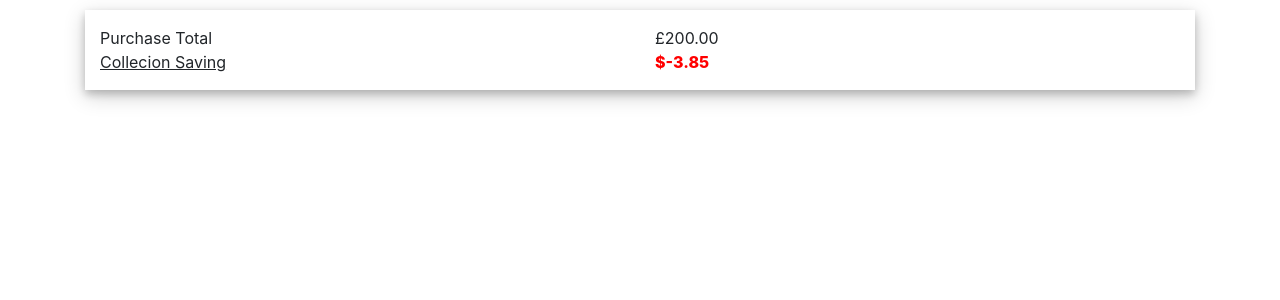
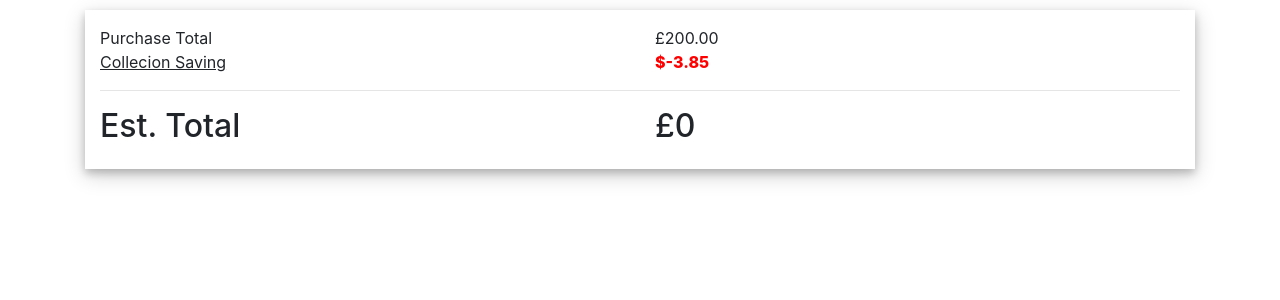
Before and after one commit to DanielCripps94/Checkout-page, a React (Create React App) app in the folder checkout-page/: page / in a window 1280 px wide. Shown: the top 300 px of the page. Built offline with nearby package versions, Linux system fonts and the light colour scheme.

Commit message:
EstimatedTotal component complete

```diff
--- a/checkout-page/src/App.js
+++ b/checkout-page/src/App.js
@@ -3,13 +3,15 @@ import 'bootstrap/dist/css/bootstrap.min.css';
 import { Container } from 'react-bootstrap';
 import PurchaseTotal from './components/PurchaseTotal'
 import Discount from './components/Discount'
+import EstimatedTotal from './components/EstimatedTotal'
 
 import './App.css';
 
 export default class App extends Component {
   state = {
     total: 200,
-    collection: -3.85
+    collection: -3.85,
+    estimatedTotal: 0
 
   }
     render() {
@@ -18,6 +20,8 @@ export default class App extends Component {
           <Container className="purchase--card">
             <PurchaseTotal price={this.state.total.toFixed(2)}/>
             <Discount saving={this.state.collection}/>
+            <hr/>
+            <EstimatedTotal price={this.state.estimatedTotal}/>
           </Container>
         </div>
     );
--- /dev/null
+++ b/checkout-page/src/components/EstimatedTotal.js
@@ -0,0 +1,13 @@
+import React, { Component } from 'react'
+import {Col, Row } from 'react-bootstrap'
+
+export default class EstimatedTotal extends Component {
+    render() {
+        return (
+            <Row className='show--grid'>
+                <Col><h2>Est. Total</h2></Col>
+                <Col><h2> {`£${this.props.price}`}</h2></Col>
+            </Row>
+        )
+    }
+}
```
Also changed, not shown: checkout-page/src/itemDetails.js (added).
